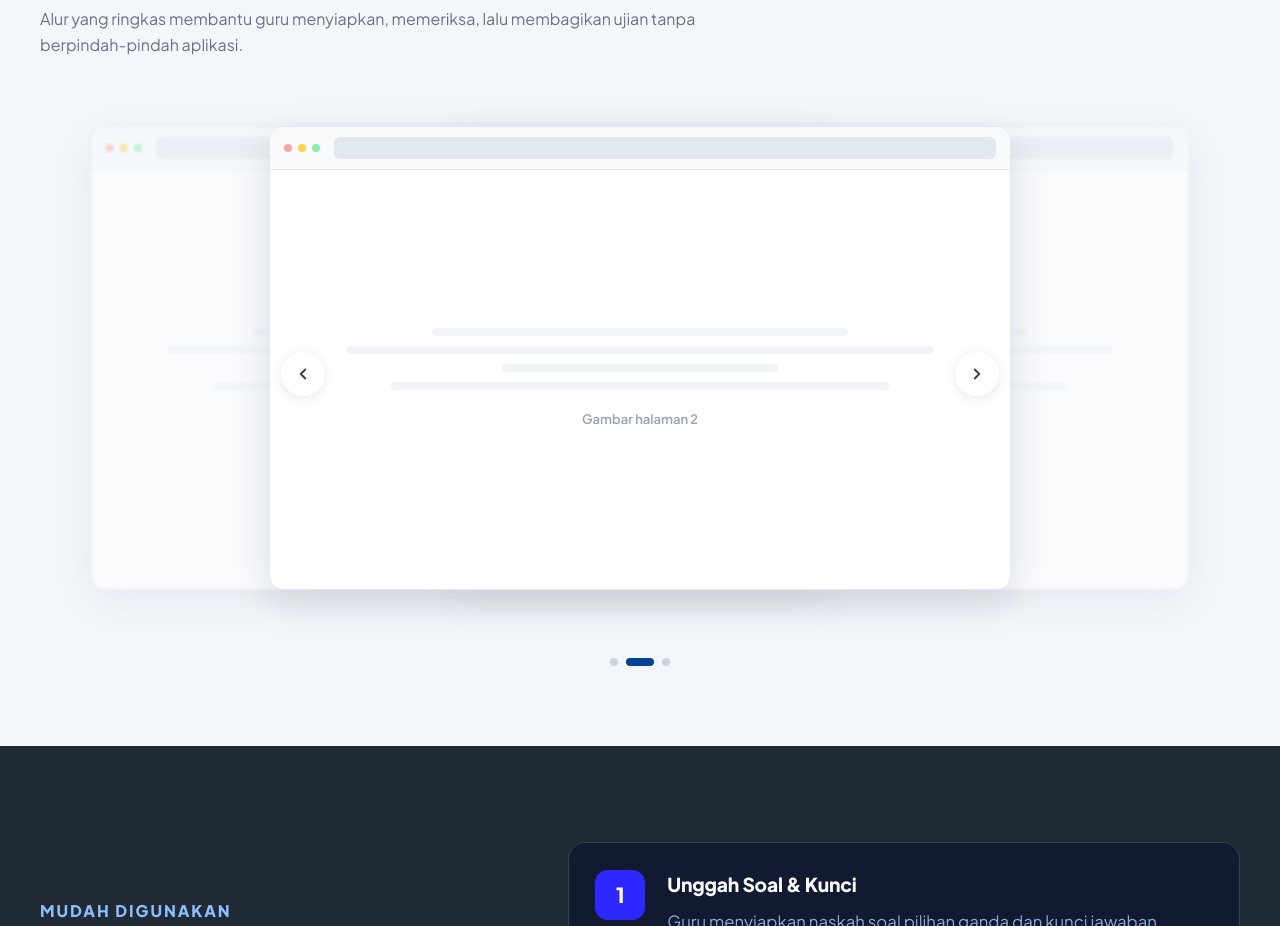
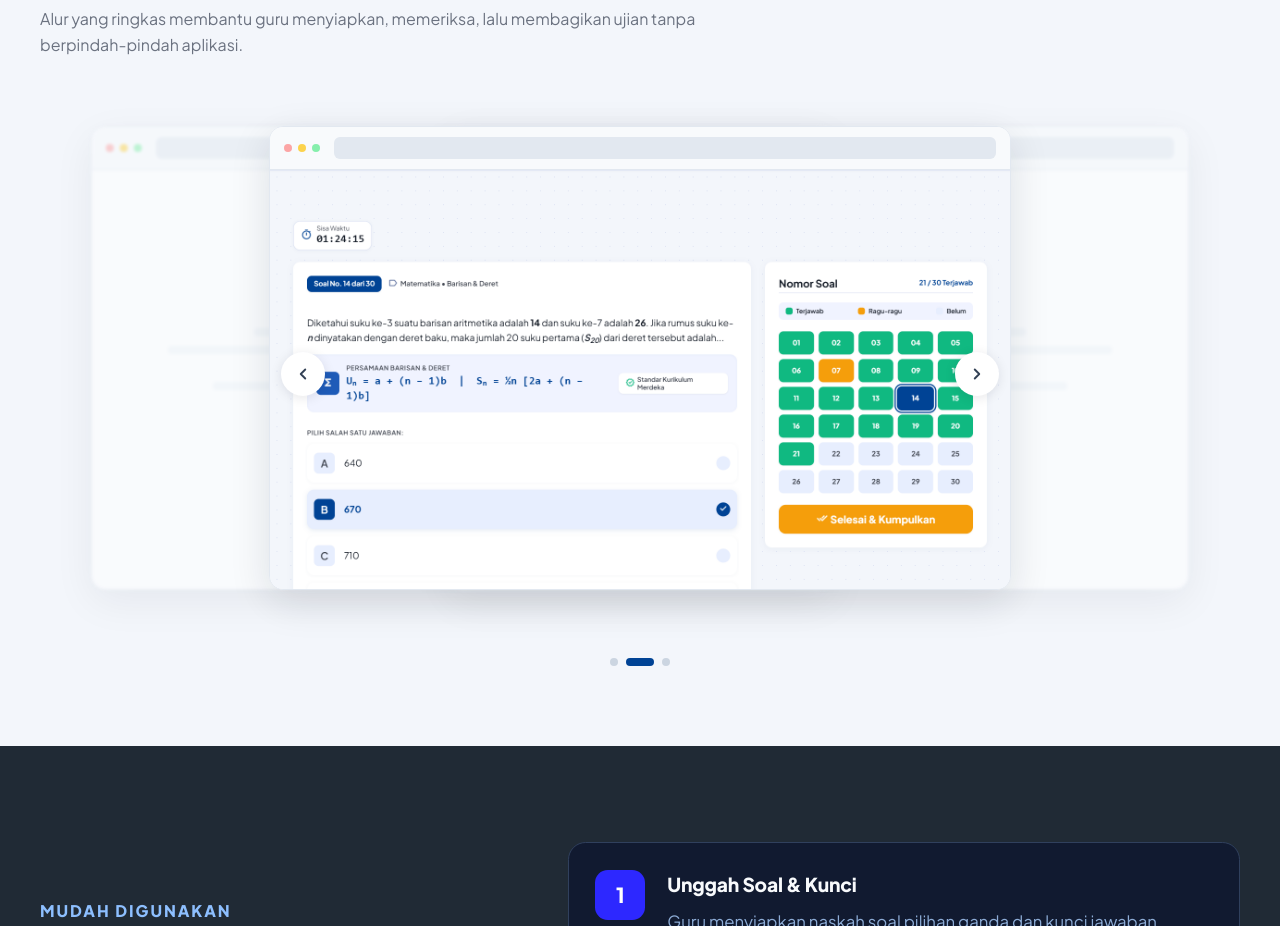
Before and after one commit to dtrbinu-cloud/Skorly-id, a React (Vite) app in the folder frontend/: page / in a window 1280 px wide. Shown: the part 1743-2669 px from the top of the page. Built offline with nearby package versions, Linux system fonts and the light colour scheme.

Commit message:
landing page lagi

```diff
--- a/frontend/src/components/AlurCarousel.jsx
+++ b/frontend/src/components/AlurCarousel.jsx
@@ -49,6 +49,13 @@ function Card({ s, i, active, neighbor }) {
     return <Placeholder index={i} />;
   }
   return (
+    <div className="ac-image-frame">
+      <div className="ac-ph-chrome" aria-hidden="true">
+        <span className="ac-ph-dot" />
+        <span className="ac-ph-dot" />
+        <span className="ac-ph-dot" />
+        <span className="ac-ph-url" />
+      </div>
       <img
         className="ac-img"
         src={s.src}
@@ -56,6 +63,7 @@ function Card({ s, i, active, neighbor }) {
         draggable={false}
         loading={active || neighbor ? 'eager' : 'lazy'}
       />
+    </div>
   );
 }
 
--- a/frontend/src/data/alurSlides.js
+++ b/frontend/src/data/alurSlides.js
@@ -1,6 +1,9 @@
 export const slides = [
   { src: null, alt: 'Halaman unggah soal dan pratinjau' },
-  { src: null, alt: 'Halaman memasukkan token dan mengerjakan soal' },
+  {
+    src: '/assets/alur-2-exam.png',
+    alt: 'Halaman ujian online Skorly dengan soal matematika dan daftar nomor soal',
+  },
   { src: null, alt: 'Halaman nilai dan rekap untuk guru' },
 ];
 // Nanti ganti src menjadi '/slides/alur-1.webp' dst. Letakkan berkas di public/slides/.
--- a/frontend/src/index.css
+++ b/frontend/src/index.css
@@ -762,15 +762,24 @@ html {
 }
 
 /* Real image inside slide */
+.ac-image-frame {
+  display: flex;
+  flex-direction: column;
+  background: #fff;
+}
+
+.ac-image-frame .ac-ph-chrome {
+  flex: 0 0 auto;
+}
+
 .ac-img {
   display: block;
   width: 100%;
-  height: 100%;
+  min-height: 0;
+  flex: 1 1 auto;
+  height: auto;
   object-fit: cover;
   object-position: top;
-  border-radius: 14px;
-  border: 1px solid #e2e8f0;
-  box-shadow: 0 12px 40px rgba(15, 23, 42, 0.12);
 }
 
 /* ── Placeholder card ──────────────────────────────────────────── */
```
Also changed, not shown: frontend/public/assets/alur-2-exam.png (added). Lines whose indentation alone changed are shown as unchanged.
